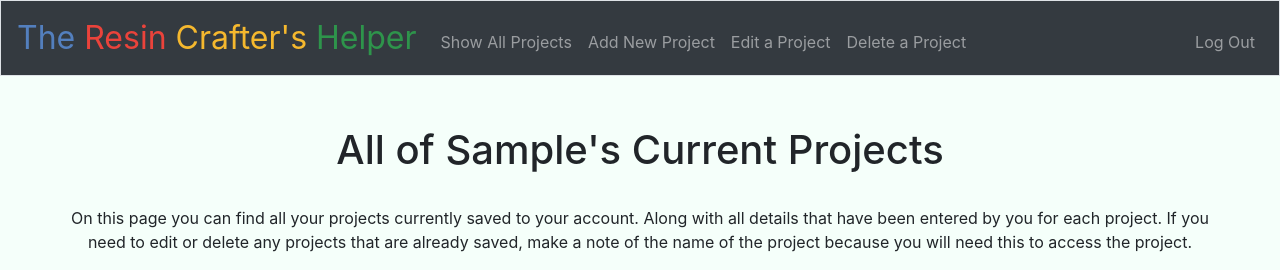
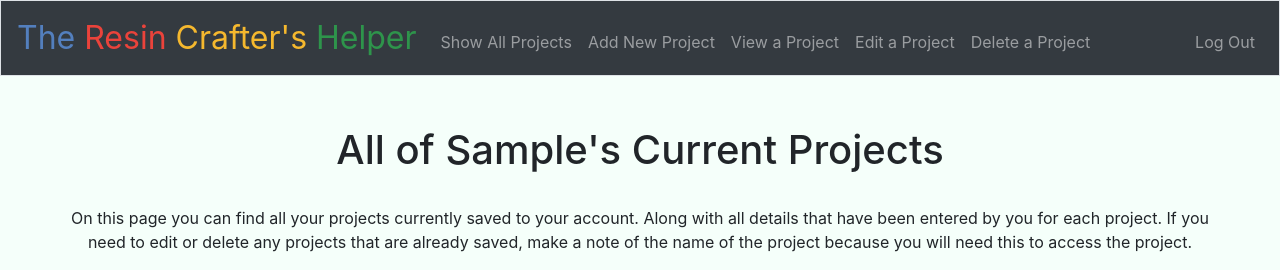
Before and after one commit to jmmiddour/resin_crafter_helper, a Flask app: page /all_projects in a window 1280 px wide. Shown: the top 270 px of the page. Run offline with Flask 2, Linux system fonts and the light colour scheme; the visitor is signed in with stand-in values (Sample User, id 1); data comes from the database, SQL or seed files in the repository; data that the repository does not hold is empty.

Commit message:
added link to view single project

```diff
--- a/templates/layout.html
+++ b/templates/layout.html
@@ -59,6 +59,9 @@
                        href="/add">Add New Project</a></li>
                 <li class="nav-item">
                     <a class="nav-link"
+                       href="/select">View a Project</a></li>
+                <li class="nav-item">
+                    <a class="nav-link"
                        href="/pick_edit">Edit a Project</a></li>
                 <li class="nav-item">
                     <a class="nav-link"
@@ -103,7 +106,7 @@
             <a href="{{url_for('add')}}">Add a New Project</a><br>
             <a href="{{url_for('pick_edit')}}">Edit an Existing Project</a><br>
             <a href="{{url_for('remove')}}">Delete a Project</a><br>
-            <a href="{{url_for('display')}}">View a Project</a><br>
+            <a href="{{url_for('select')}}">View a Project</a><br>
             <a href="{{url_for('all_projects')}}">View all Projects</a><br>
         </div>
 
```
